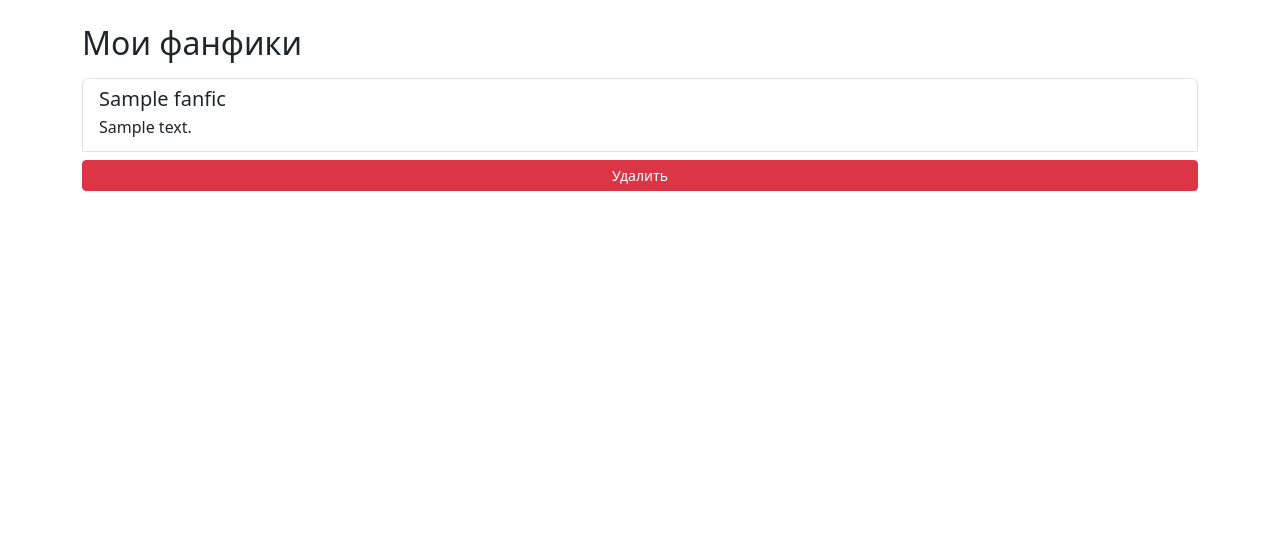
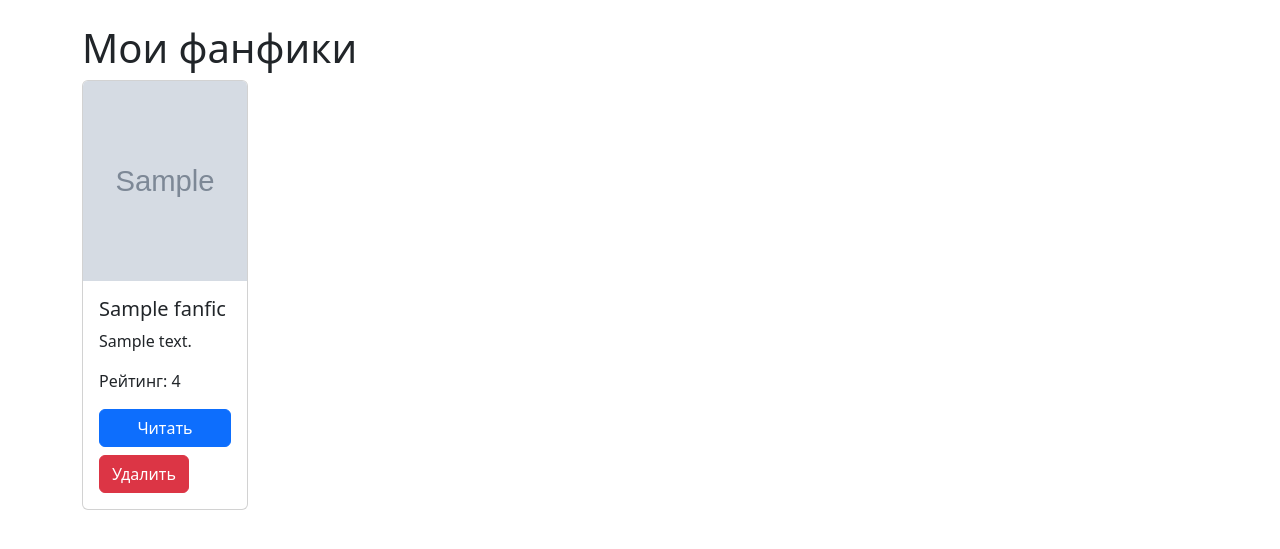
Before and after one commit to nidedno/DjangoFanfic, a Django app: page /my_fanfics/ in a window 1280 px wide. Shown: the part 56-605 px from the top of the page. Run offline with Django 5.2, Linux system fonts and the light colour scheme; a user stored in the database is signed in; tables that the repository leaves empty hold one stand-in row (values such as "Sample post"); grey boxes marked "Sample" are stand-in pictures.

Commit message:
Update fanfics cards

```diff
--- a/fanfic_project/fanfic/urls.py
+++ b/fanfic_project/fanfic/urls.py
@@ -7,6 +7,7 @@ urlpatterns = [
     path('my_fanfics/', views.my_fanfics, name='my_fanfics'),
     path('fanfic/<int:pk>/', views.fanfic_detail, name='fanfic_detail'),
     path('fanfic/<int:pk>/delete/', views.delete_fanfic, name='delete_fanfic'),
+    path('fanfic/<int:pk>/rate/', views.increase_rating, name='increase_rating'),
     path('search/', views.search_fanfics, name='search_fanfics'),
     path('search/results/', views.search_results, name='search_results'),
     path('contact/', views.contact, name='contact'),
--- a/fanfic_project/fanfic/views.py
+++ b/fanfic_project/fanfic/views.py
@@ -32,10 +32,14 @@ def my_fanfics(request):
 
 def fanfic_detail(request, pk):
     fanfic = get_object_or_404(Fanfic, pk=pk)
-    if request.method == 'POST':
-        fanfic.rating += 1
-        fanfic.save()
-    return render(request, 'fanfic/fanfic_detail.html', {'fanfic': fanfic})
+    chapters = [fanfic.content[i:i+500] for i in range(0, len(fanfic.content), 500)]
+    return render(request, 'fanfic/fanfic_detail.html', {'fanfic': fanfic, 'chapters': chapters})
+
+def increase_rating(request, pk):
+    fanfic = get_object_or_404(Fanfic, pk=pk)
+    fanfic.rating += 1
+    fanfic.save()
+    return redirect('fanfic_detail', pk=pk)
 
 @login_required
 def delete_fanfic(request, pk):
--- a/fanfic_project/fanfic_project/settings.py
+++ b/fanfic_project/fanfic_project/settings.py
@@ -57,6 +57,11 @@ MIDDLEWARE = [
 ]
 
 ROOT_URLCONF = 'fanfic_project.urls'
+
+STATIC_URL = '/static/'
+STATICFILES_DIRS = [
+    BASE_DIR / "static",
+]
 
 TEMPLATES = [
     {
--- /dev/null
+++ b/fanfic_project/static/fanfic/style.css
@@ -0,0 +1,14 @@
+
+.card-img-container {
+    width: 100%;
+    height: 200px; /* Фиксированная высота для всех изображений */
+    overflow: hidden;
+    display: flex;
+    align-items: center;
+    justify-content: center;
+}
+
+.card-img-container img {
+    height: 100%;
+    object-fit: cover; /* Обрезка по центру */
+}
--- a/fanfic_project/templates/fanfic/base_generic.html
+++ b/fanfic_project/templates/fanfic/base_generic.html
@@ -6,6 +6,9 @@
     <title>{% block title %}Fanfic Site{% endblock %}</title>
     <link href="https://cdn.jsdelivr.net/npm/bootstrap@5.3.0/dist/css/bootstrap.min.css" rel="stylesheet">
     <script src="https://cdn.jsdelivr.net/npm/bootstrap@5.3.0/dist/js/bootstrap.bundle.min.js"></script>
+    {% load static %}
+    <link rel="stylesheet" href="{% static 'fanfic/style.css' %}">
+
 </head>
 <body>
     <nav class="navbar navbar-expand-lg navbar-light bg-light">
--- a/fanfic_project/templates/fanfic/my_fanfics.html
+++ b/fanfic_project/templates/fanfic/my_fanfics.html
@@ -1,14 +1,28 @@
 {% extends 'fanfic/base_generic.html' %}
 
 {% block content %}
-<h2 class="mt-4">Мои фанфики</h2>
-<div class="list-group mt-3">
+<h1 class="mt-4">Мои фанфики</h1>
+<div class="row">
     {% for fanfic in fanfics %}
-    <a href="{% url 'fanfic_detail' fanfic.pk %}" class="list-group-item list-group-item-action">
-        <h5 class="mb-1">{{ fanfic.title }}</h5>
-        <p class="mb-1">{{ fanfic.description }}</p>
-    </a>
-    <a href="{% url 'delete_fanfic' fanfic.pk %}" class="btn btn-danger btn-sm mt-2">Удалить</a>
+    <div class="col-md-6 col-lg-2 mb-4 d-flex align-items-stretch">
+        <div class="card">
+            {% if fanfic.image %}
+            <div class="card-img-container">
+                <img src="{{ fanfic.image.url }}" class="card-img-top" alt="{{ fanfic.title }}">
+            </div>
+            {% endif %}
+            <div class="card-body d-flex flex-column">
+                <h5 class="card-title">{{ fanfic.title }}</h5>
+                <p class="card-text">{{ fanfic.description }}</p>
+                <p class="card-text">Рейтинг: {{ fanfic.rating }}</p>
+                <a href="{% url 'fanfic_detail' fanfic.pk %}" class="btn btn-primary mt-auto">Читать</a>
+                <form method="post" action="{% url 'delete_fanfic' fanfic.pk %}" class="mt-2">
+                    {% csrf_token %}
+                    <button type="submit" class="btn btn-danger">Удалить</button>
+                </form>
+            </div>
+        </div>
+    </div>
     {% endfor %}
 </div>
 {% endblock %}
```
Also changed, not shown: fanfic_project/templates/fanfic/fanfic_detail.html (+33 -3 lines), fanfic_project/templates/fanfic/home.html (+7 -5 lines), fanfic_project/media/fanfic_images/close_Uo1Rao1.png (added).
